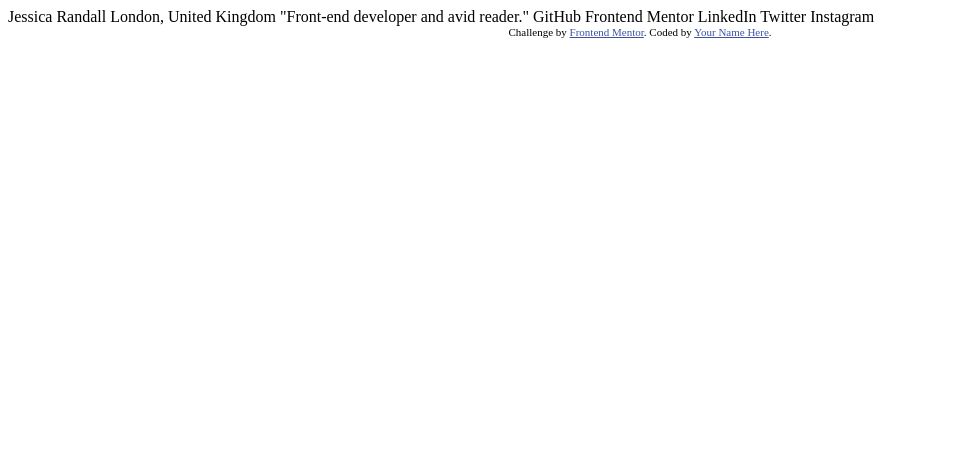
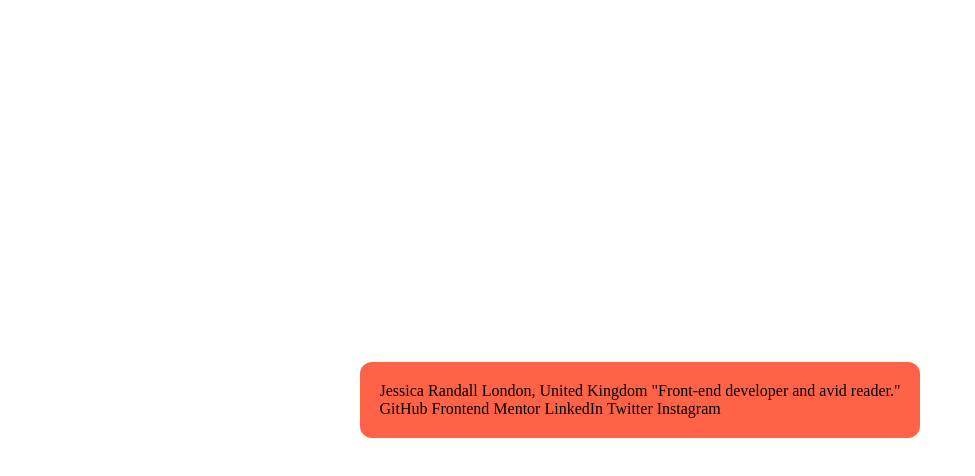
Before and after one commit to sieben-marco/social-links-profile, a plain HTML site: page index.html in a window 1280 px wide. Shown: the whole page, without its empty margins (0-975 px from the left). Drawn offline with Linux system fonts and the light colour scheme.

Commit message:
added styles

```diff
--- a/index.html
+++ b/index.html
@@ -2,33 +2,28 @@
 <html lang="en">
 <head>
   <meta charset="UTF-8">
-  <meta name="viewport" content="width=device-width, initial-scale=1.0"> <!-- displays site properly based on user's device -->
+  <meta name="viewport" content="width=device-width, "initial-scale=1.0"> <!-- displays site properly based on user's device -->
 
-  <link rel="icon" type="image/png" sizes="32x32" href="./assets/images/favicon-32x32.png">
+  <title>Social links profile</title>
 
-  <title>Frontend Mentor | Social links profile</title>
-
-  <!-- Feel free to remove these styles or customise in your own stylesheet 👍 -->
-  <style>
-    .attribution { font-size: 11px; text-align: center; }
-    .attribution a { color: hsl(228, 45%, 44%); }
-  </style>
+  <link rel="stylesheet" href="styles.css">
 </head>
 <body>
 
+  <div class="wrapper">
+    <header>
       Jessica Randall
       London, United Kingdom
       "Front-end developer and avid reader."
+    </header>
 
     GitHub
     Frontend Mentor
     LinkedIn
     Twitter
     Instagram
+  </div>
 
-  <div class="attribution">
-    Challenge by <a href="https://www.frontendmentor.io?ref=challenge" target="_blank">Frontend Mentor</a>.
-    Coded by <a href="#">Your Name Here</a>.
-  </div>
+
 </body>
 </html>
--- /dev/null
+++ b/styles.css
@@ -0,0 +1,28 @@
+* {
+    margin: 0;
+    padding: 0;
+    list-style: none;
+}
+
+html {
+    box-sizing: border-box;
+}
+
+*, *::before, *::after {
+    box-sizing: inherit;
+}
+
+body {
+    display: grid;
+    align-content: center;
+    justify-content: center;
+    height: 100vh;
+}
+
+.wrapper {
+    padding: 20px;
+    margin-inline: 20px;
+    border-radius: 12px;
+
+    background-color: tomato;
+}
```
Lines whose indentation alone changed are shown as unchanged.
